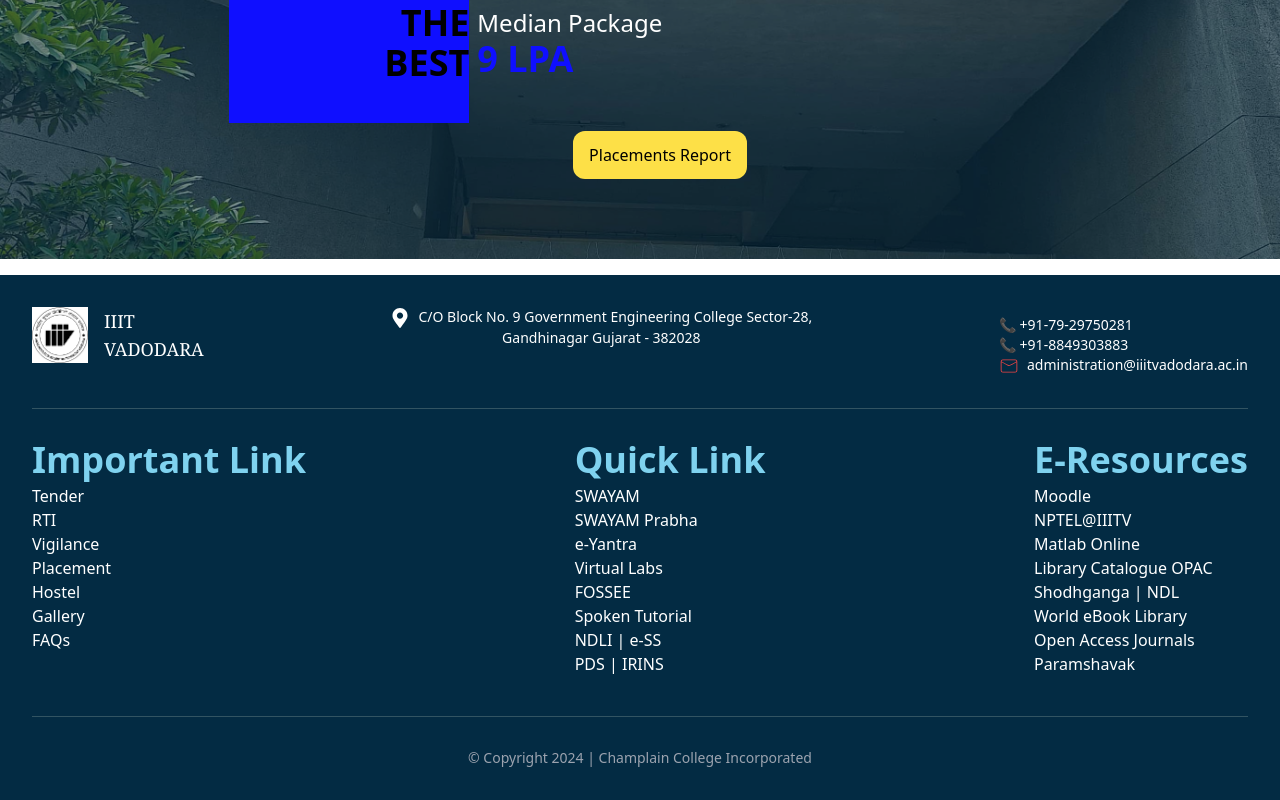
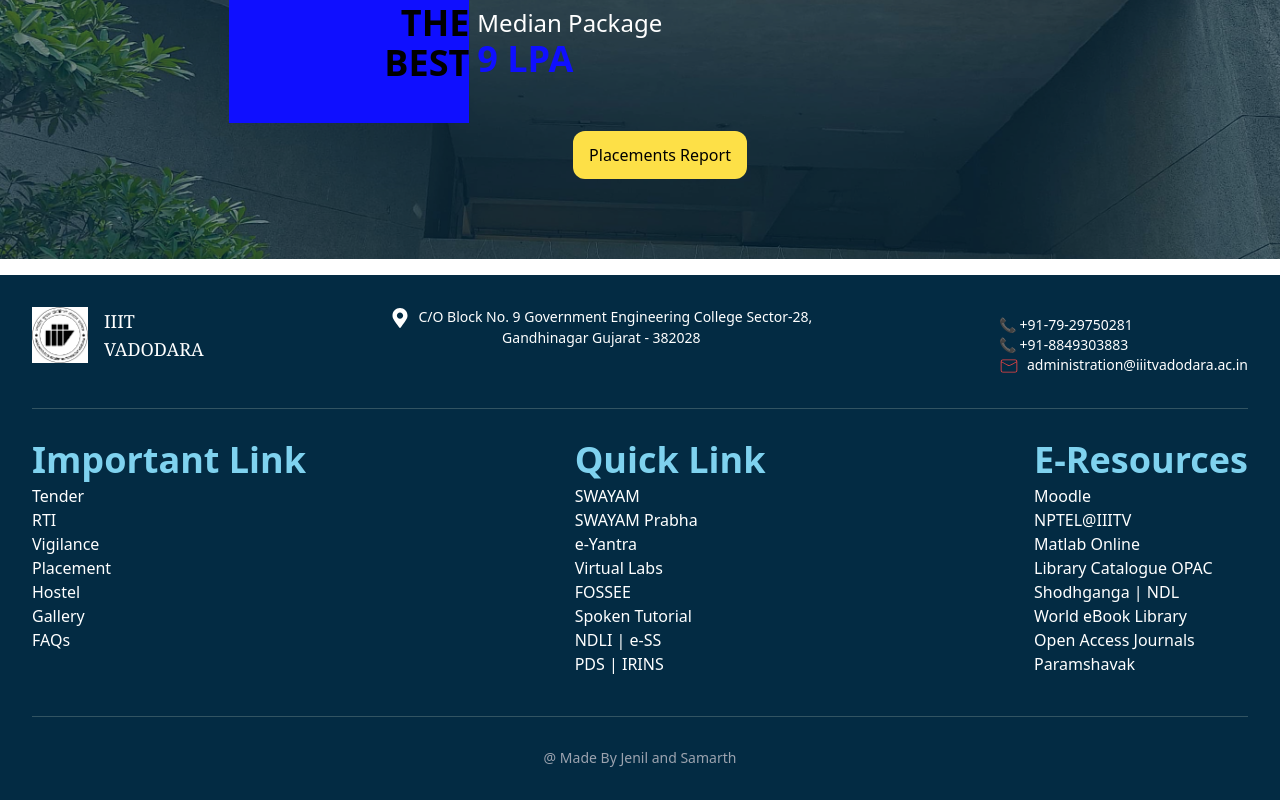
Before and after one commit to Samarth1015/IIITVfront, a Next.js app: page / in a window 1280 px wide. Shown: the part 2773-3573 px from the top of the page. Built offline with nearby package versions, Linux system fonts and the light colour scheme.

Commit message:
Improve footer for better UI

```diff
--- a/Samarth/Components/Footer.jsx
+++ b/Samarth/Components/Footer.jsx
@@ -43,7 +43,7 @@ export default function Footer() {
   }, []);
 
   return (
-    <footer className="bg-[#032b43] text-white py-8 mt-4" ref={footerRef}>
+    <footer className="bg-[#032b43] text-white py-8 mt-4 " ref={footerRef}>
       <div className="max-w-7xl mx-auto px-4 sm:px-6 lg:px-8 flex-col">
         <div className="flex flex-col md:flex-row md:justify-between mb-8 footer-section">
           <div className="mb-8 md:mb-0 w-full md:flex flex-wrap justify-between">
@@ -81,7 +81,7 @@ export default function Footer() {
 
         <div className="bg-[#325462] w-full h-[0.09px] footer-section"></div>
 
-        <div className="flex justify-between space-x-6 mt-8 footer-section">
+        <div className="flex justify-between space-x-2 md:space-x-6 mt-8 footer-section">
           <div className="min-w-28">
             <h1 className="font-semibold md:text-4xl  mb-1 text-[#7FD2EF]">
               Important Link
@@ -131,7 +131,7 @@ export default function Footer() {
         <div className="bg-[#325462] w-full h-[0.09px] mt-10 footer-section"></div>
 
         <div className="text-center mt-8 text-sm text-gray-400 footer-section">
-          © Copyright 2024 | Champlain College Incorporated
+          @ Made By Jenil and Samarth
         </div>
       </div>
     </footer>
```
